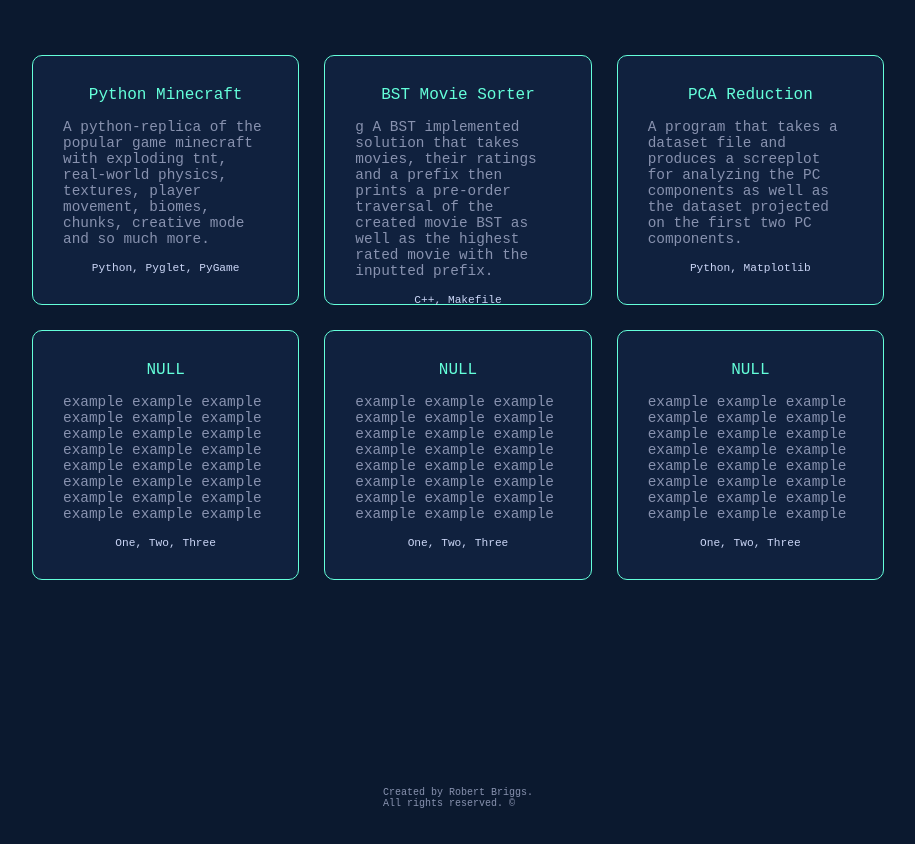
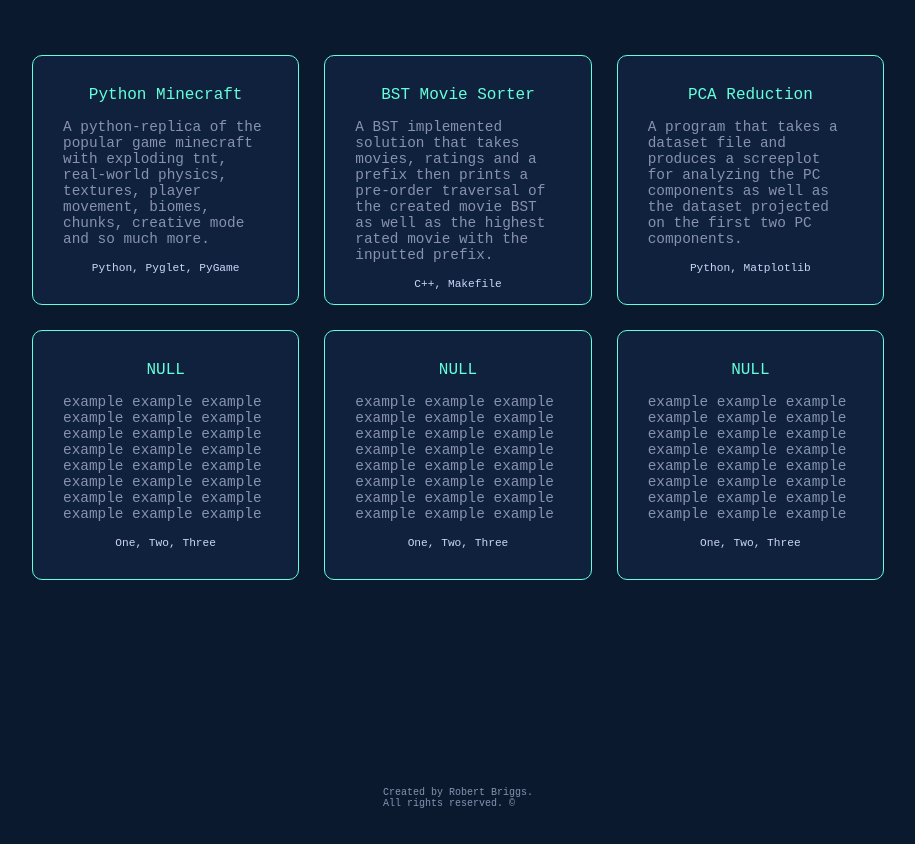
Before and after one commit to briggsrr/My-Website, a React (Create React App) app: page / in a window 1280 px wide. Shown: the part 3196-4040 px from the top of the page, without its empty margins (182-1097 px from the left). Built offline with nearby package versions, Linux system fonts and the light colour scheme.

Commit message:
fixing minor bugs

```diff
--- a/src/components/CreationSection/index.js
+++ b/src/components/CreationSection/index.js
@@ -44,8 +44,8 @@
                     <ProjectH2>
                         BST Movie Sorter
                     </ProjectH2>
-                    <ProjectP>g
-                    A BST implemented solution that takes movies, their ratings and a prefix then
+                    <ProjectP>
+                    A BST implemented solution that takes movies, ratings and a prefix then
                     prints a pre-order traversal of the created movie
                     BST as well as the highest rated movie with the inputted prefix.
                     </ProjectP>
```
